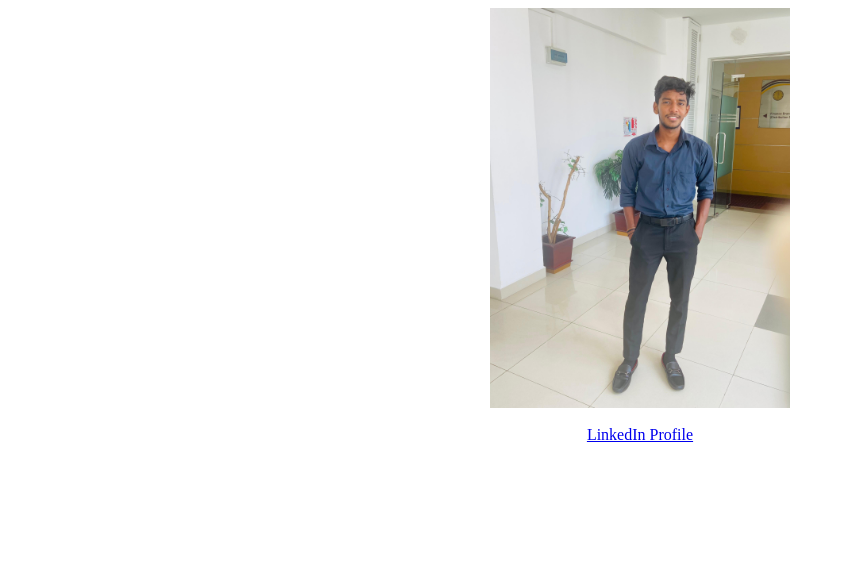
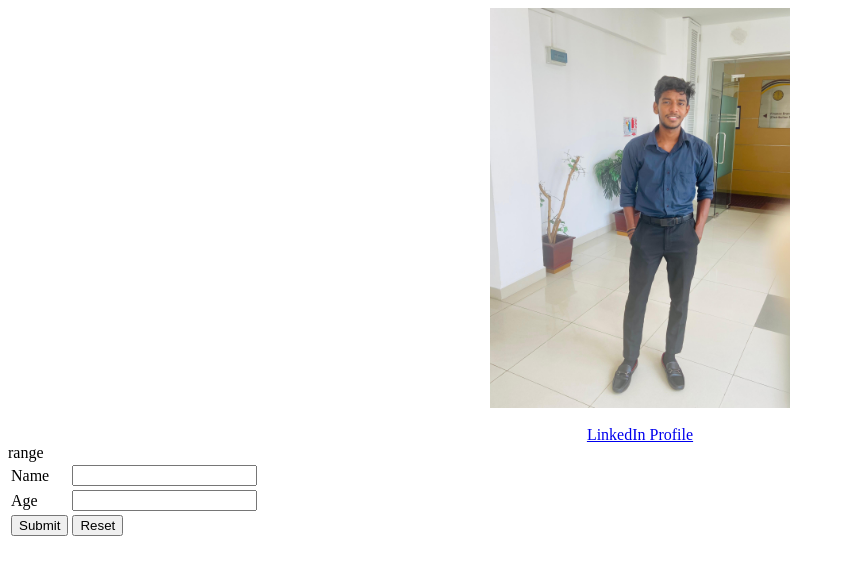
Before and after one commit to Rathinarasa7Nimal/Html_CSS_Js_learning_for_me, a plain HTML site: page Exercise_1.html in a window 1280 px wide. Shown: the whole page, without its empty margins (0-845 px from the left). Drawn offline with Linux system fonts and the light colour scheme.

Commit message:
table and rows + form

```diff
--- a/Exercise_1.html
+++ b/Exercise_1.html
@@ -22,5 +22,21 @@
     <br>
     <a href="https://www.linkedin.com/in/rathinarasa-nimal-b3698b174/">LinkedIn Profile</a>
     </center>
+
+
+    <form>
+    <table> range
+        <tr>
+            <td>Name</td> <td> <input type="text"> </td>
+        </tr>
+        <tr>
+            <td>Age</td> <td> <input type="number"></td>
+        </tr>
+        <tr>
+            <td> <input type="submit"> </td> <td> <input type="reset"> </td>
+        </tr>
+         </table>
+    </form>
+
 </body>
 </html>
```
